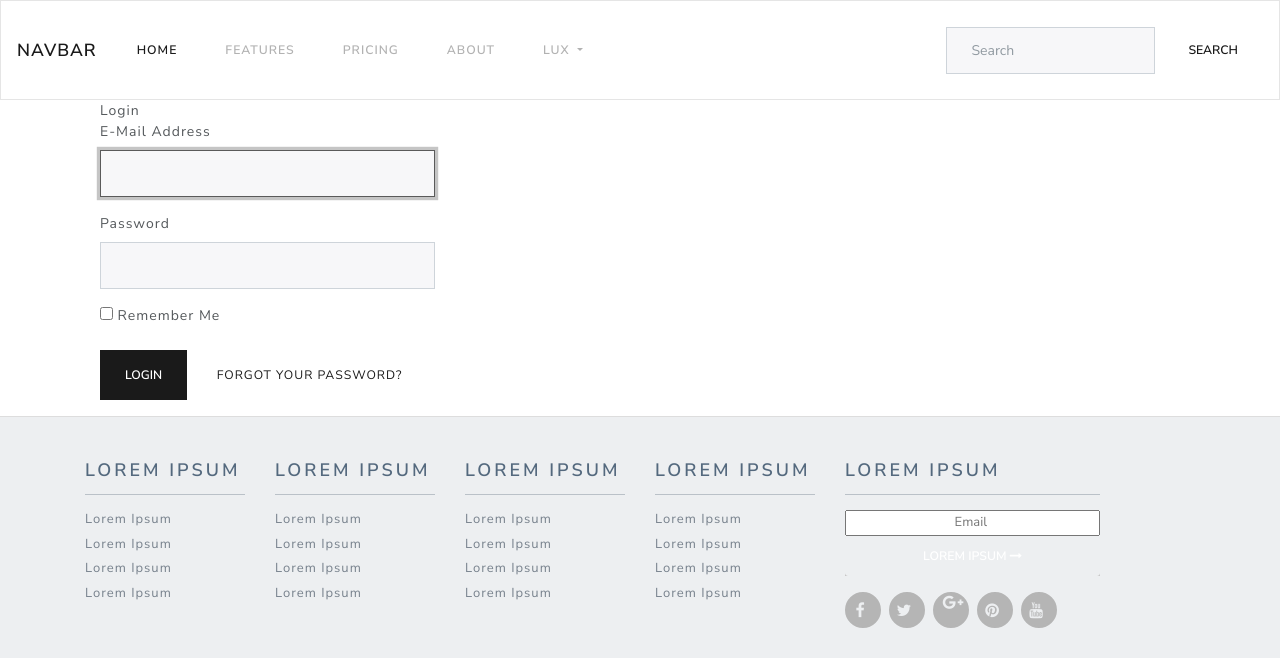
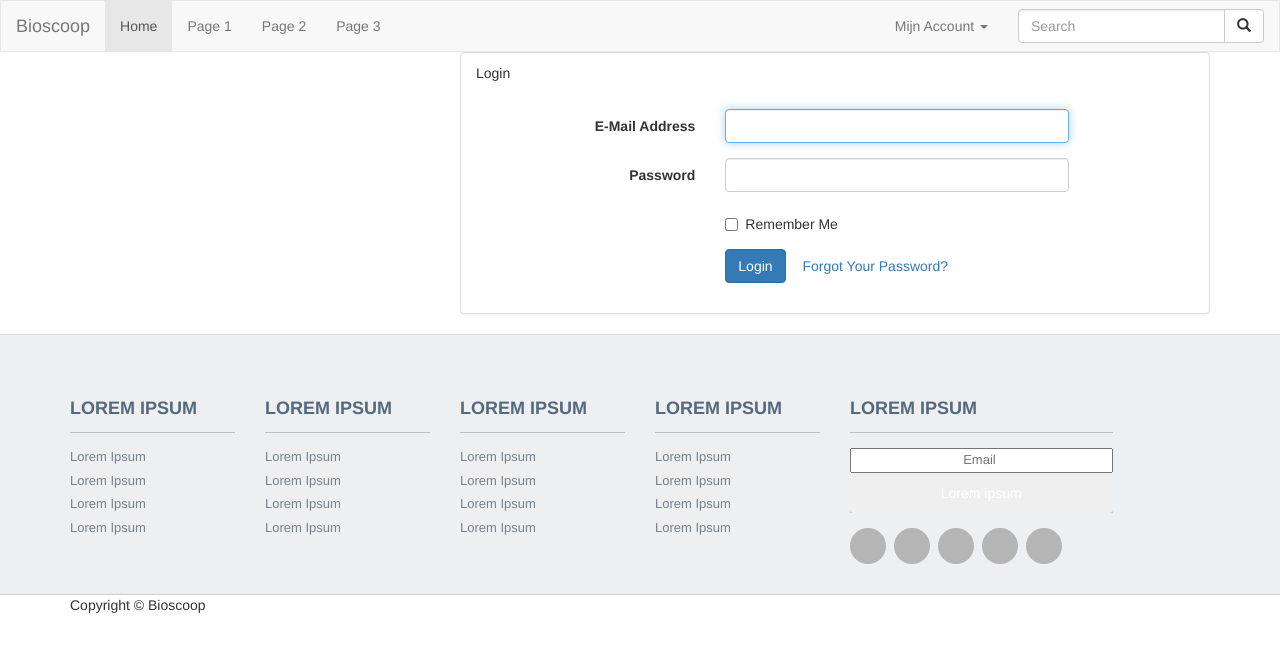
Before and after one commit to projectbioscoop/bioscoop2, a Laravel app: page /login in a window 1280 px wide. Shown: the top 658 px of the page. Run offline with Laravel 8, Linux system fonts and the light colour scheme; some libraries are stand-ins or nearby versions.

Commit message:
Fixed style
Login Register navbar fixed

```diff
--- a/resources/views/auth/login.blade.php
+++ b/resources/views/auth/login.blade.php
@@ -2,8 +2,9 @@
 
 @section('content')
     <div class="row">
-        <div class="col-md-8 col-md-offset-2">
+        <div class="col-md-8 col-md-offset-4">
             <div class="panel panel-default">
+                <div class="center">
                 <div class="panel-heading" style="padding-left: 15px;">Login</div>
 
                 <div class="panel-body">
@@ -64,4 +65,5 @@
             </div>
         </div>
     </div>
+    </div>
 @endsection
--- a/resources/views/dashboard.blade.php
+++ b/resources/views/dashboard.blade.php
@@ -2,13 +2,13 @@
 
 @section('hero-content')
 
-<!-- <img class="mySlides" src="img/hero_scherem_1.jpeg" alt="">
+<img class="mySlides" src="img/hero_scherem_1.jpeg" alt="">
 <img class="mySlides" src="img/hero_scherem_2.jpeg" alt="">
 <img class="mySlides" src="img/hero_scherem_3.jpeg" alt="">
-<img class="mySlides" src="img/hero_scherem_4.jpeg" alt=""> -->
+<img class="mySlides" src="img/hero_scherem_4.jpeg" alt="">
 
 @endsection
 
 @section('content')
 
-@endsection('content')
+@endsection
--- a/resources/views/master.blade.php
+++ b/resources/views/master.blade.php
@@ -3,49 +3,43 @@
 <head>
 	<meta charset="UTF-8">
 	<title>Bioscoop</title>
-	<link rel="stylesheet" href="https://bootswatch.com/4/lux/bootstrap.min.css">
-	<link href="//maxcdn.bootstrapcdn.com/font-awesome/4.2.0/css/font-awesome.min.css" rel="stylesheet">
+    <!-- Latest compiled and minified CSS -->
+    <link rel="stylesheet" href="https://maxcdn.bootstrapcdn.com/bootstrap/3.3.7/css/bootstrap.min.css" integrity="sha384-BVYiiSIFeK1dGmJRAkycuHAHRg32OmUcww7on3RYdg4Va+PmSTsz/K68vbdEjh4u" crossorigin="anonymous">
 	<link rel="stylesheet" href="css/style.css">
 </head>
 <body>
 	<header>
-		<nav class="navbar navbar-expand-lg navbar-light bg-light">
-		  <a class="navbar-brand" href="#">Navbar</a>
-		  <button class="navbar-toggler" type="button" data-toggle="collapse" data-target="#navbarColor03" aria-controls="navbarColor03" aria-expanded="false" aria-label="Toggle navigation" style="">
-		    <span class="navbar-toggler-icon"></span>
+        <nav class="navbar navbar-default">
+            <div class="container-fluid">
+                <div class="navbar-header">
+                    <a class="navbar-brand" href="#">Bioscoop</a>
+                </div>
+                <ul class="nav navbar-nav">
+                    <li class="active"><a href="#">Home</a></li>
+                    <li><a href="#">Page 1</a></li>
+                    <li><a href="#">Page 2</a></li>
+                    <li><a href="#">Page 3</a></li>
+                </ul>
+                <form class="navbar-form navbar-right">
+                    <div class="input-group">
+                        <input type="text" class="form-control" placeholder="Search">
+                        <div class="input-group-btn">
+                            <button class="btn btn-default" type="submit">
+                                <i class="glyphicon glyphicon-search"></i>
                             </button>
-
-		  <div class="collapse navbar-collapse" id="navbarColor03">
-		    <ul class="navbar-nav mr-auto">
-		      <li class="nav-item active">
-		        <a class="nav-link" href="#">Home <span class="sr-only">(current)</span></a>
-		      </li>
-		      <li class="nav-item">
-		        <a class="nav-link" href="#">Features</a>
-		      </li>
-		      <li class="nav-item">
-		        <a class="nav-link" href="#">Pricing</a>
-		      </li>
-		      <li class="nav-item">
-		        <a class="nav-link" href="#">About</a>
-		      </li>
-          <li class="nav-item dropdown">
-              <a class="nav-link dropdown-toggle" data-toggle="dropdown" href="#" id="download">Lux <span class="caret"></span></a>
-              <div class="dropdown-menu" aria-labelledby="download">
-                <a class="dropdown-item" href="https://jsfiddle.net/bootswatch/8zet8yhz/">Open in JSFiddle</a>
-                <div class="dropdown-divider"></div>
-                <a class="dropdown-item" href="../4/lux/bootstrap.min.css">bootstrap.min.css</a>
-                <a class="dropdown-item" href="../4/lux/bootstrap.css">bootstrap.css</a>
-                <div class="dropdown-divider"></div>
-                <a class="dropdown-item" href="../4/lux/_variables.scss">_variables.scss</a>
-                <a class="dropdown-item" href="../4/lux/_bootswatch.scss">_bootswatch.scss</a>
                         </div>
+                    </div>
+                </form>
+                <ul class="nav navbar-nav navbar-right">
+                    <li class="dropdown">
+                        <a class="dropdown-toggle" data-toggle="dropdown" href="#">Mijn Account
+                            <span class="caret"></span></a>
+                        <ul class="dropdown-menu">
+                            <li><a href="#"><span class="glyphicon glyphicon-user"></span> Registreren</a></li>
+                            <li><a href="#"><span class="glyphicon glyphicon-log-in"></span> Login</a></li>
+                        </ul>
                     </li>
                 </ul>
-		    <form class="form-inline my-2 my-lg-0">
-		      <input class="form-control mr-sm-2" type="text" placeholder="Search">
-		      <button class="btn btn-secondary my-2 my-sm-0" type="submit">Search</button>
-		    </form>
             </div>
         </nav>
     </header>
```
Also changed, not shown: public/css/style.css (+13 -0 lines). Lines whose indentation alone changed are shown as unchanged.
